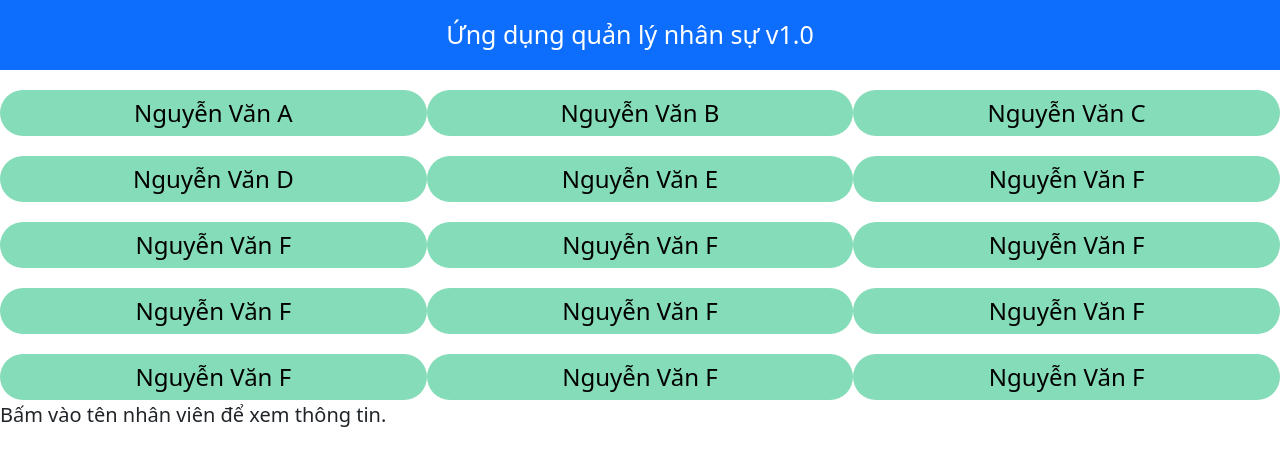
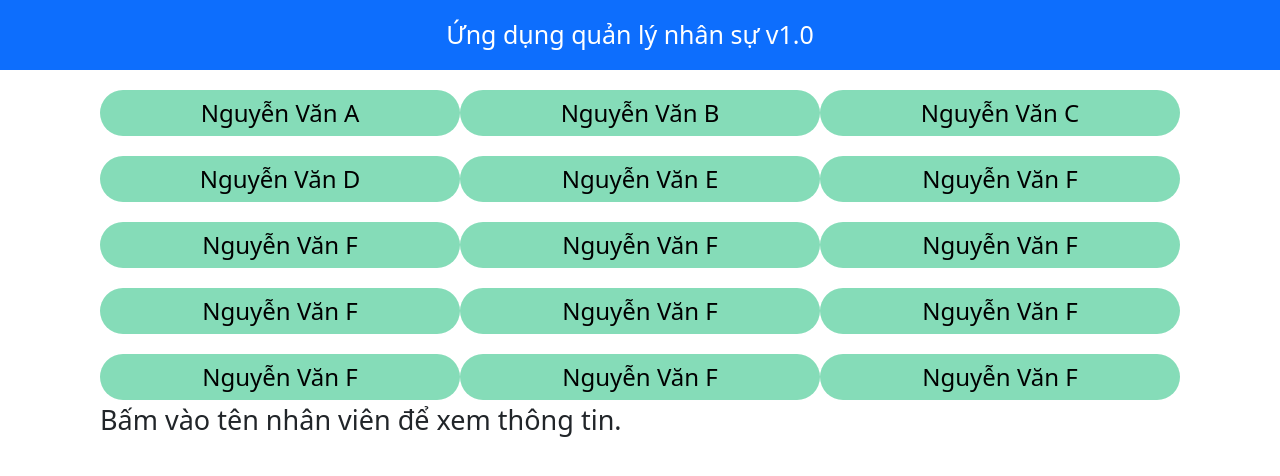
Before and after one commit to duyht133/RJS101x_01-A_VN_DN, a React (Create React App) app: page / in a window 1280 px wide. Shown: the top 476 px of the page. Built offline with nearby package versions, Linux system fonts and the light colour scheme.

Commit message:
RJS101x_Assignment1_duyhtfx13324@funix.edu.vn_upCss

```diff
--- a/src/App.css
+++ b/src/App.css
@@ -32,3 +32,9 @@
 .container {
   font-size: 50px;
 }
+.full{
+  margin: 0 100px;
+}
+.text{
+  font-size:27px;
+}
--- a/src/components/StaffListComponent.js
+++ b/src/components/StaffListComponent.js
@@ -57,17 +57,17 @@ class StaffListComponent extends Component {
       });
 
     return (
-      <>
-        <div>
+      <div className="full">
+        <div >
           {STAFFS}
         </div>
-        <div>
+        <div className="text">
           Bấm vào tên nhân viên để xem thông tin.
         </div>
         <div>
           {this.renderDish(this.state.selectedDish)}
         </div>
-      </>
+      </div>
     );
   }
 }
```
